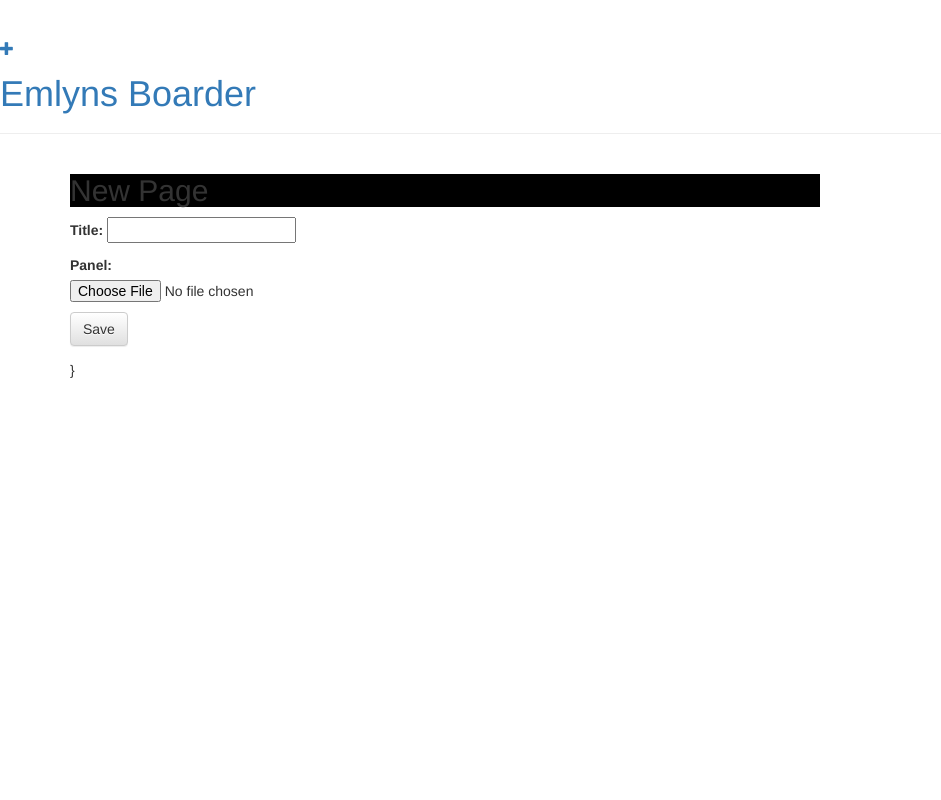
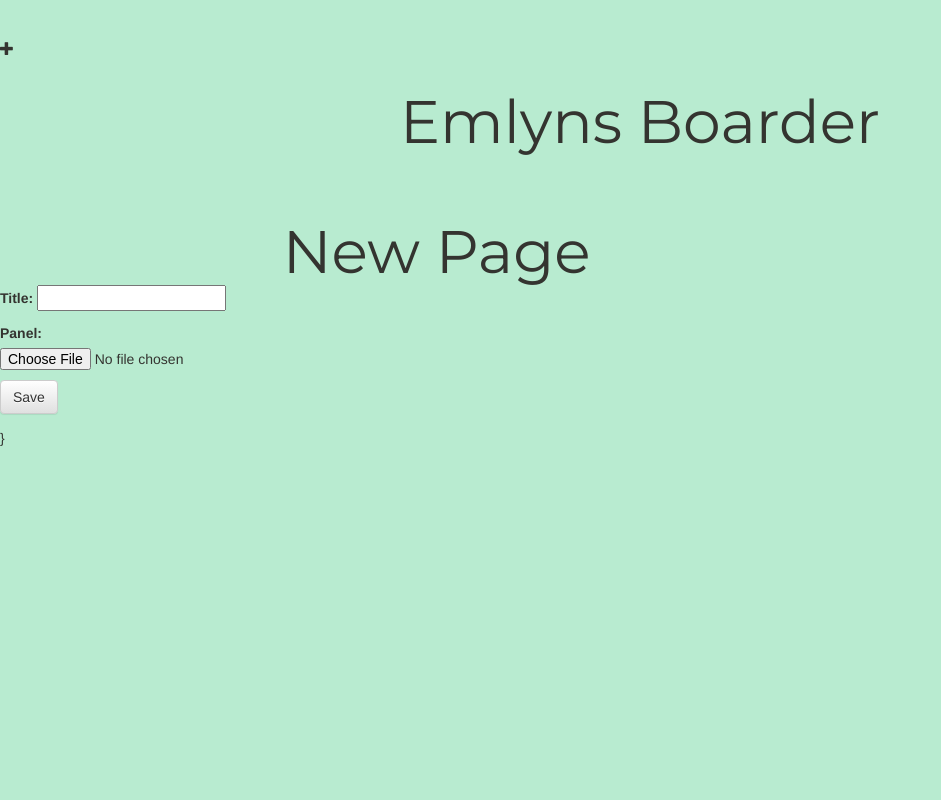
Before and after one commit to zoe013evans/WebComic, a Django app: page /page/new in a window 1280 px wide. Shown: the whole page, without its empty margins (0-941 px from the left). Run offline with Django 3.2, Linux system fonts and the light colour scheme; the visitor is signed in with stand-in values (Sample User, id 1); some libraries are stand-ins or nearby versions.

Commit message:
got rid of that annoying white boarder line

```diff
--- a/comic/static/css/comic.css
+++ b/comic/static/css/comic.css
@@ -1,13 +1,83 @@
+
+
+html{
+	box-sizing: boarder-box;
+
+}
+*,*:before,*:after{
+	box-sizing:inherit;
+}
+
+
+
+a{
+	color:	#343430;
+}
+
+
+
+body{
+
+	color: #343430;
+	margin: 0;
+	padding: 0;
+	background: #B8EBD0;
+
+
+
+}
 
 
 
 
+h1,h2{
+	font-weight: 400;
+	margin: 0;
+	font-family: 'Montserrat', sans-serif;
+	font-size: 60;
+	text-align: center;
+	padding: 0;
+}
 
 
-.pagenation{
+
+.content-wrap{
+	width: 800px;
+	margin: 0 auto;
+	padding: 35px 0;
+}
+
+
+header{
+	background: #B8EBD0;
+	margin: 0;
+}
+
+.top-menu{
+	width: 800px;
+	margin: 0 auto;
+	padding: 0;
 	background: #B8EBD0;
 }
 
-h2{
-	background: #000000;
+
+.picture-wrap{
+	width: 800px;
+	margin: auto auto;
+	padding: 50px 60px;
+
 }
+
+.page-header{
+	border: 0;
+}
+
+.row{
+
+}
+
+.col-md-8{}
+
+.content-container{
+
+}
--- a/comic/templates/comic/base.html
+++ b/comic/templates/comic/base.html
@@ -4,16 +4,26 @@
 		<title>Content list</title>
 		<link rel="stylesheet" href="//maxcdn.bootstrapcdn.com/bootstrap/3.2.0/css/bootstrap.min.css">
 		<link rel="stylesheet" href="//maxcdn.bootstrapcdn.com/3.2.0/css/bootstrap-theme.min.css">
+		<link href="https://fonts.googleapis.com/css2?family=Montserrat&display=swap" rel="stylesheet">
 		<link rel="stylesheet"  href="{% static 'css/comic.css' %}">
+
 	</head>
 	<body>
 		<div class="page-header">
 			{% if user.is_authenticated %}
 			<a href="{% url 'page_new' %}" class="top-menu"><span class="glyphicon glyphicon-plus"></span></a>
 			{% endif %}
-			<h1><a href="/"> Emlyns Boarder </a></h1>
+
+
+			<header>
+				<div class="content-wrap">
+					<h1><a href="/"> Emlyns Boarder </a></h1>
+				</div>
+			</header>
+
+
 		</div>
-		<div class="content container">
+		<div class="content-container">
 			<div class="row">
 				<div class="col-md-8">
 
```
Also changed, not shown: comic/templates/comic/page_list.html (+5 -2 lines).
